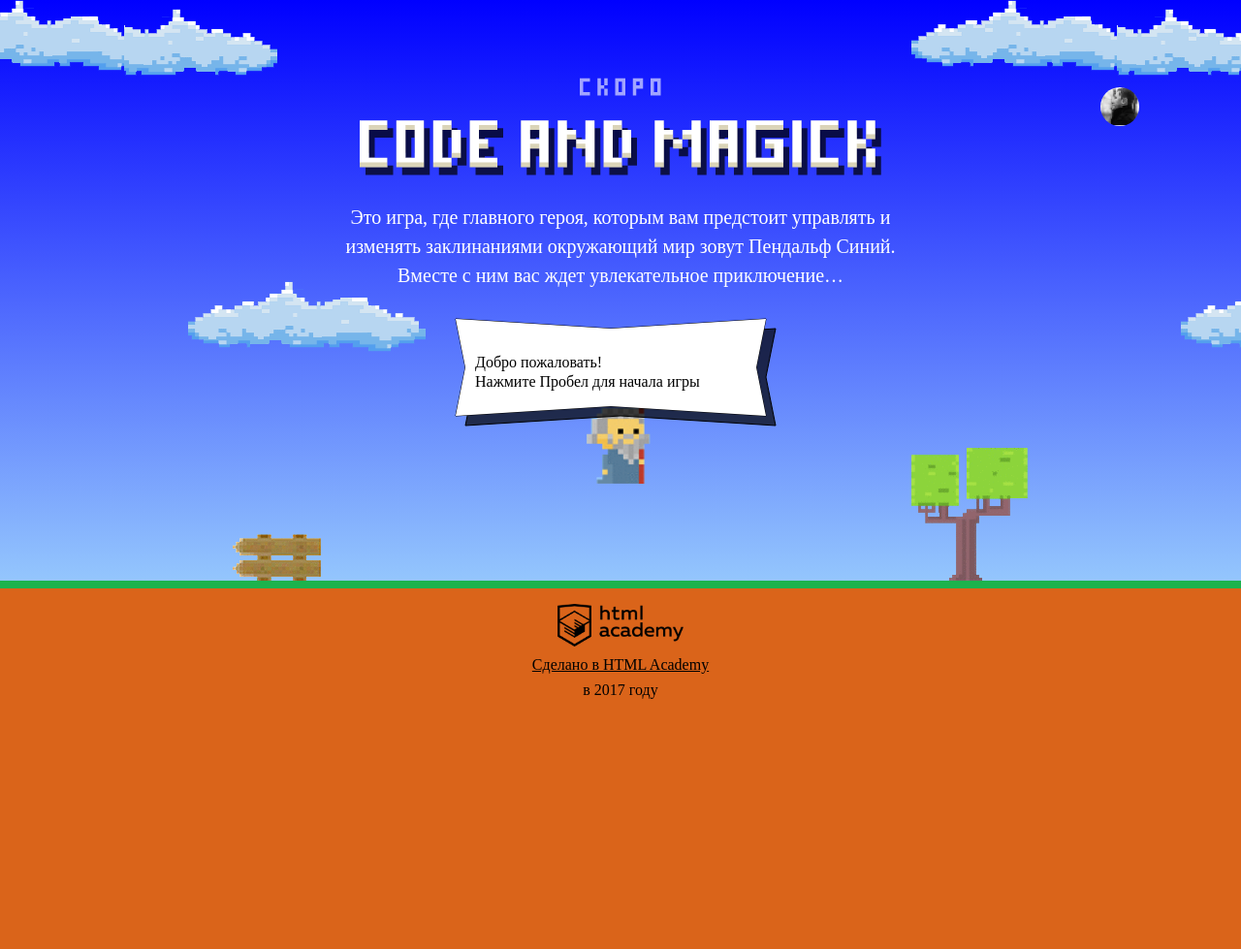
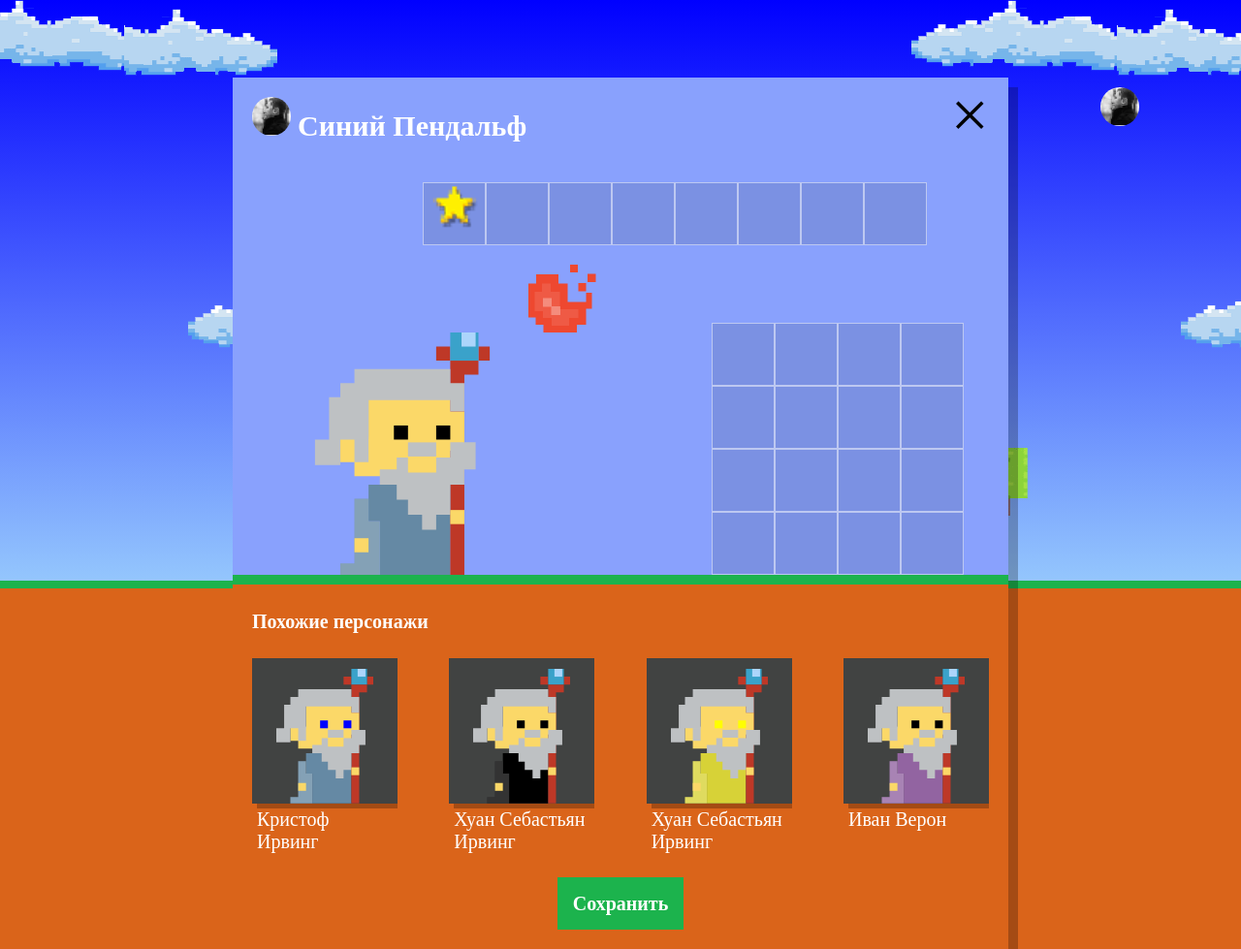
Before and after one commit to regzuk/675087-code-and-magick, a website: page index.html in a window 1280 px wide. Shown: the whole page at 97% size. Before the commit the page ends 800 px from the top, so only its background shows below. Drawn offline with Linux system fonts and the light colour scheme; a web font is replaced by a local one.

Commit message:
generate wizards

```diff
--- a/index.html
+++ b/index.html
@@ -200,6 +200,7 @@
 </script>
 <script src="js/stat.js"></script>
 <script src="js/game.js"></script>
+<script src="js/setup.js"></script>
 
 </body>
 </html>
--- a/js/setup.js
+++ b/js/setup.js
@@ -5,6 +5,7 @@
   var WIZARD_SURNAMES = ['да Марья', 'Верон', 'Мирабелла', 'Вальц', 'Онопко', 'Топольницкая', 'Нионго', 'Ирвинг'];
   var COAT_COLORS = ['rgb(101, 137, 164)', 'rgb(241, 43, 107)', 'rgb(146, 100, 161)', 'rgb(56, 159, 117)', 'rgb(215, 210, 55)', 'rgb(0, 0, 0)'];
   var EYES_COLORS = ['black', 'red', 'blue', 'yellow', 'green'];
+  var WIZARD_COUNT = 4;
 
   var getRandomArrayElement = function (arr) {
     return arr[Math.floor(arr.length * Math.random())];
@@ -16,5 +17,29 @@
       eyesColor: getRandomArrayElement(EYES_COLORS)
     };
   };
+  var createSimilarWizard = function (wizardOption, wizardTemplate) {
+    var wizardElement = wizardTemplate.cloneNode(true);
+    wizardElement.querySelector('.setup-similar-label').textContent = wizardOption.name;
+    wizardElement.querySelector('.wizard-coat').style.fill = wizardOption.coatColor;
+    wizardElement.querySelector('.wizard-eyes').style.fill = wizardOption.eyesColor;
 
+    return wizardElement;
+  };
+  var createWizardList = function () {
+    var similarWizardTemplate = document.querySelector('#similar-wizard-template')
+    .content.querySelector('.setup-similar-item');
+
+    var fragment = document.createDocumentFragment();
+    for (var i = 0; i < WIZARD_COUNT; i++) {
+      fragment.appendChild(createSimilarWizard(generateWizard(), similarWizardTemplate));
+    }
+
+    return fragment;
+  };
+
+  var userDialog = document.querySelector('.setup');
+  userDialog.classList.remove('hidden');
+  var similarListElement = userDialog.querySelector('.setup-similar-list');
+  similarListElement.appendChild(createWizardList());
+  userDialog.querySelector('.setup-similar').classList.remove('hidden');
 })();
```
